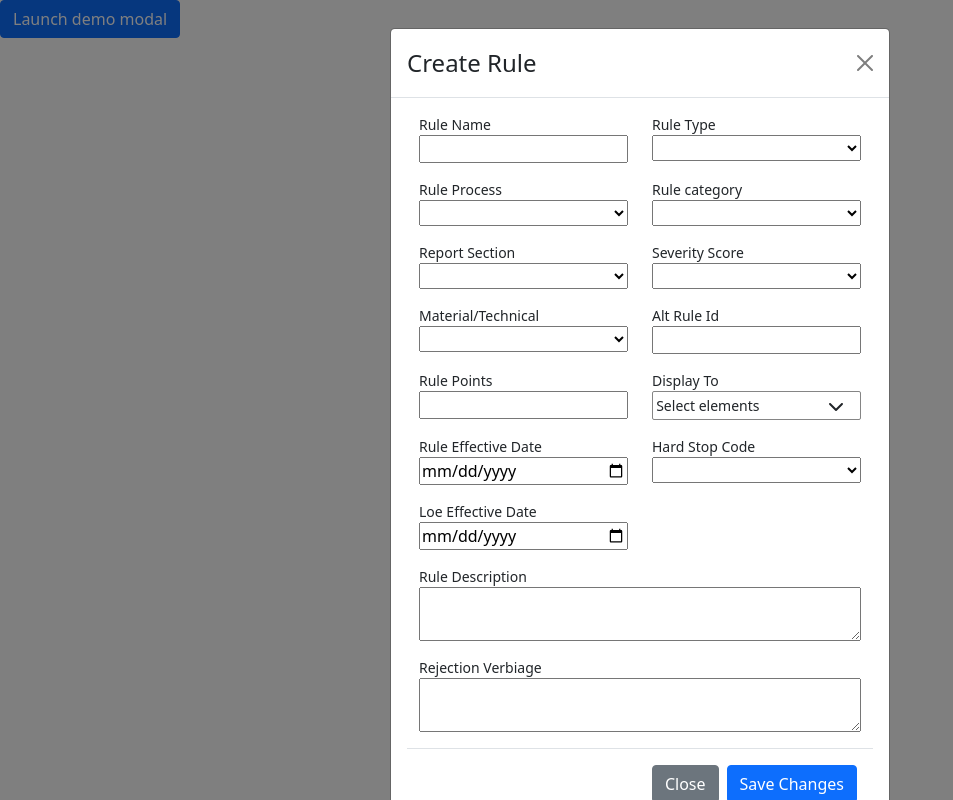
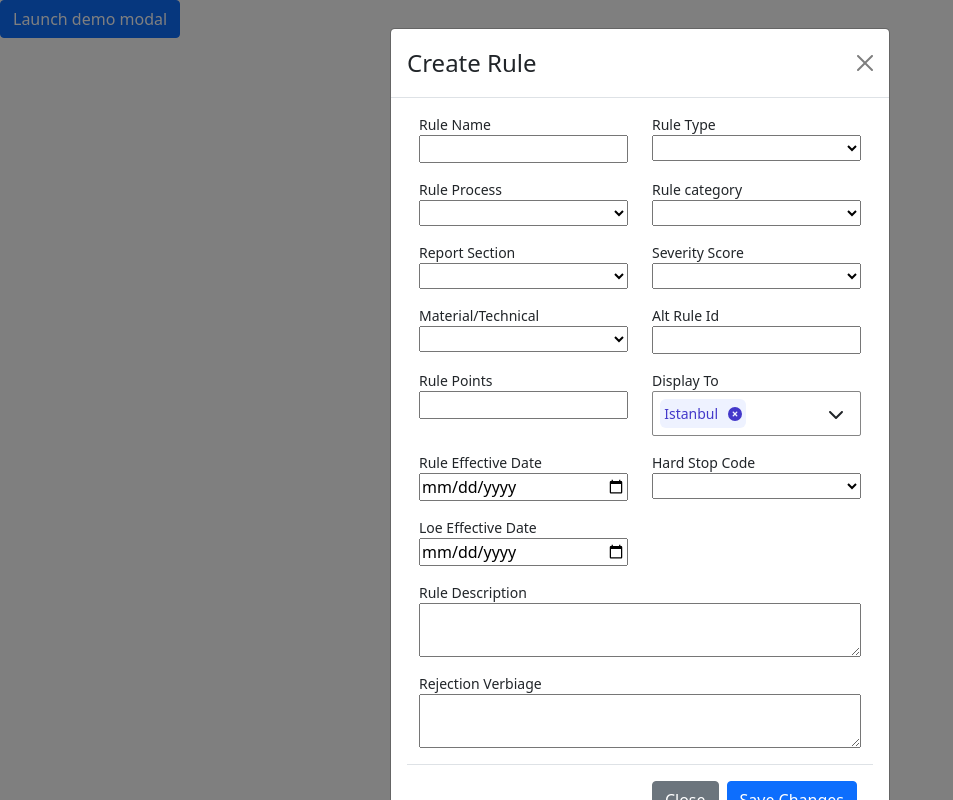
Before and after one commit to KranthiReddyVitta/react-practice, a React (Create React App) app: page / in a window 1280 px wide. Both pictures are taken after a click on the button "Launch demo modal". Shown: the whole page, without its empty margins (0-953 px from the left). Built offline with nearby package versions, Linux system fonts and the light colour scheme.

Commit message:
Multiselection Fix

```diff
--- a/src/components/multiselect/MultiSelect.js
+++ b/src/components/multiselect/MultiSelect.js
@@ -103,7 +103,7 @@ const MultiSelect = (props) => {
     <Fragment>
       <div className={classNames.multiselect}>
         <div className={classNames.placeholder}>
-          {isPanelShown ? content : props.placeholder}
+          {isPanelShown || select.length ? content : props.placeholder}
         </div>
         <div className={classNames.trigger} onClick={panelHandler}>
           <span>
--- a/src/components/rule-admin/CreateRule.js
+++ b/src/components/rule-admin/CreateRule.js
@@ -41,7 +41,7 @@ const CreateRule = () => {
     loeDate: "",
     ruleDescription: "",
     rejection: "",
-    display: [],
+    display: [7],
   };
 
   // const updateRequired = () => {
```
